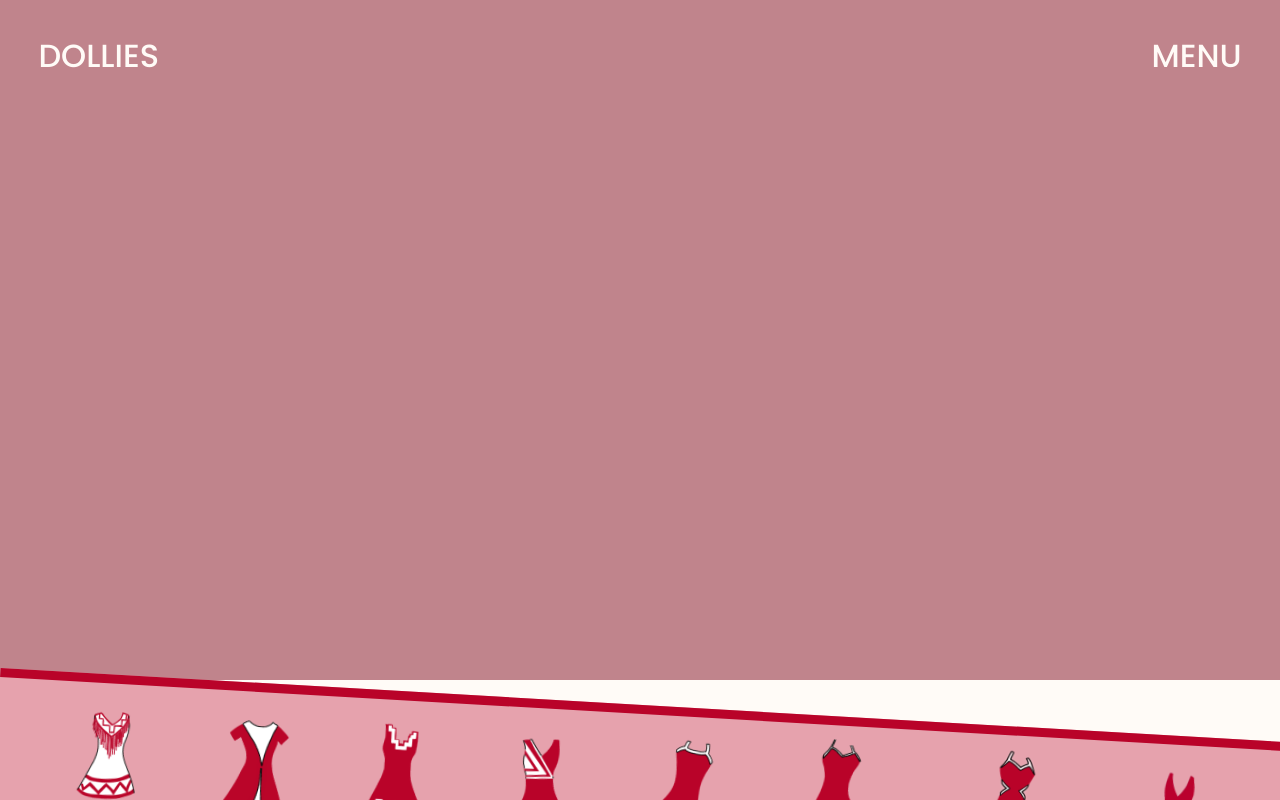
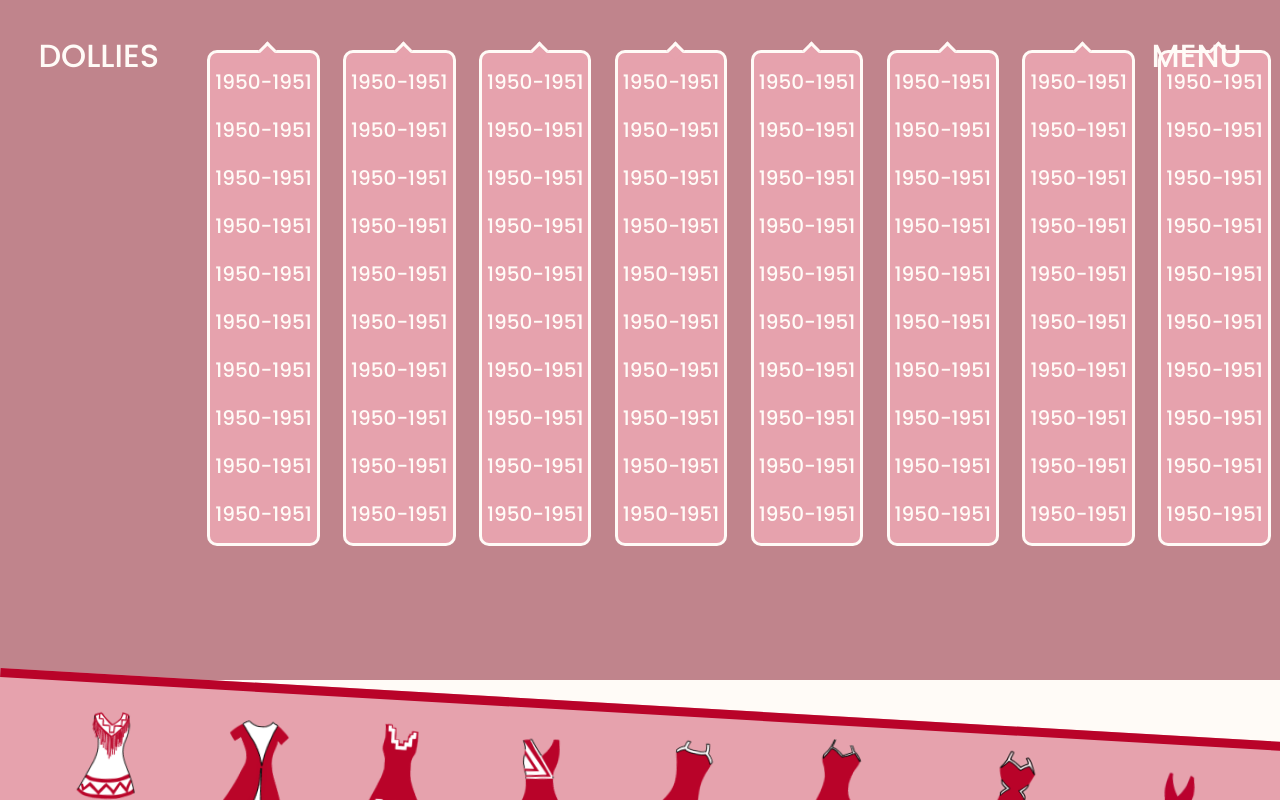
Before and after one commit to hichewss/dollies, a React (Create React App) app: page /1950 in a window 1280 px wide. Built offline with nearby package versions, Linux system fonts and the light colour scheme.

Commit message:
dropbox laid out

```diff
--- a/src/components.css
+++ b/src/components.css
@@ -289,10 +289,36 @@
   font-size: 21px;
 }
 
-.archive-arrow {
-  display: flex;
-  justify-content: flex-end;
+.archive-dropdowns {
+  top: 3%;
+  left: 23.5%;
+  gap: 2.6%;
 }
+
+.dropdown {
+  width: max-content;
+  padding: 5px;
+  background-color: var(--color-line);
+  border-radius: 10px;
+  border: 3px solid var(--color-cream);
+}
+
+.dropdown::before {
+  content: '';
+  position: absolute;
+  width: 10px;
+  height: 10px;
+  transform: rotate(45deg) translate(175%, -325%);
+  background-color: var(--color-line);
+  border-left: 3px solid var(--color-cream);
+  border-top: 3px solid var(--color-cream);
+}
+
+.dropdown-start {
+  top: 3%;
+  left: 23.2%
+}
+
 
 /* archive pages */
 .archive-background {
--- a/src/components/navbar.tsx
+++ b/src/components/navbar.tsx
@@ -9,8 +9,18 @@ function NavBar() {
     "1990s",
     "2000s",
     "2010s",
+    "2020s",
     "Reunions",
   ];
+  const [fiftiesDropdown, setFiftiesDropDown] = useState(false);
+  const [sixtiesDropdown, setSixtiesDropDown] = useState(false);
+  const [seventiesDropdown, setSeventiesDropDown] = useState(false);
+  const [eightiesDropdown, setEightiesDropDown] = useState(false);
+  const [nintiesDropdown, setNinetiesDropDown] = useState(false);
+  const [thousandsDropdown, setThousandsDropDown] = useState(false);
+  const [tensDropdown, setTensDropDown] = useState(false);
+  const yearDropdowns = [];
+  const initialState = {};
 
   return (
     <div>
@@ -26,6 +36,34 @@ function NavBar() {
           })}
         </div>
       </div>
+      {
+        <div className="absolute archive-dropdowns">
+          <div className="center-box side-margin">
+            <div className="center-box archive-dropdowns">
+              {YEARS.map((year) => {
+                return (
+                  <div>
+                    {year !== "Reunions" && (
+                      <ul className="color-white dropdown">
+                        <li>1950-1951</li>
+                        <li>1950-1951</li>
+                        <li>1950-1951</li>
+                        <li>1950-1951</li>
+                        <li>1950-1951</li>
+                        <li>1950-1951</li>
+                        <li>1950-1951</li>
+                        <li>1950-1951</li>
+                        <li>1950-1951</li>
+                        <li>1950-1951</li>
+                      </ul>
+                    )}
+                  </div>
+                );
+              })}
+            </div>
+          </div>
+        </div>
+      }
     </div>
   );
 }
--- a/src/index.css
+++ b/src/index.css
@@ -32,6 +32,18 @@ a {
   text-decoration: none;
 }
 
+ul {
+  font-family: "Poppins", sans-serif;
+  font-size: 20px;
+  font-weight: 500;
+  line-height: 48px;
+  list-style-type: none;
+}
+
+li:hover {
+  color: var(--color-dark-red);
+}
+
 button {
   margin: 0;
   background-color: transparent;
--- a/src/pages/AcknowledgementsPage.tsx
+++ b/src/pages/AcknowledgementsPage.tsx
@@ -62,29 +62,28 @@ function AcknowledgementsPage() {
               <div className="small-top-margin" />
               <div className="acknowledgements-red-box" />
               <div className="acknowledgements-box">
-                <div className="vertical-box side-margin center-box">
-                  <div className="medium-top-margin" />
-                  <h4 className="color-white">
+                <div className="vertical-box medium-side-margin">
+                  <div className="small-top-margin" />
+                  <h5 className="color-white">
                     The Stanford Dollies website was made using photos taken by
                     the LSJUMB, Al Ponce, Robby Beyers, Robert Siegel, Alan
                     Mela, and Dominic Hing.
-                  </h4>
-                  <div className="small-top-margin" />
-                  <h4 className="color-white">
+                  </h5>
+                  <h5 className="color-white">
                     This website takes inspiration from the{" "}
                     <a
                       href="https://web.stanford.edu/group/lsjumb/cgi-bin/dollies/index2.php?pg=1"
                       className="color-white"
+                      target="_blank"
                     >
                       <u>original Stanford Dollie website</u>
                     </a>{" "}
                     created by Carrie Edwards (04/05).
-                  </h4>
-                  <div className="small-top-margin" />
-                  <h4 className="color-white">
+                  </h5>
+                  <h5 className="color-white">
                     The designs were developed by Karina Chen (22/23) and
                     implemented by Chuyi Zhang (22/23).
-                  </h4>
+                  </h5>
                 </div>
               </div>
             </div>
--- a/src/pages/ArchivePage.tsx
+++ b/src/pages/ArchivePage.tsx
@@ -71,6 +71,7 @@ function ArchivePage() {
           </div>
           <div className="fade-in-content">
             <NavBar />
+            <div className="mini-top-margin" />
             <div className="small-top-margin" />
             <DolliesNeverDie />
             <div className="color-white large-center-margin">
```
Also changed, not shown: src/images/home/slideshow/slideshow_g.jpg (added).
